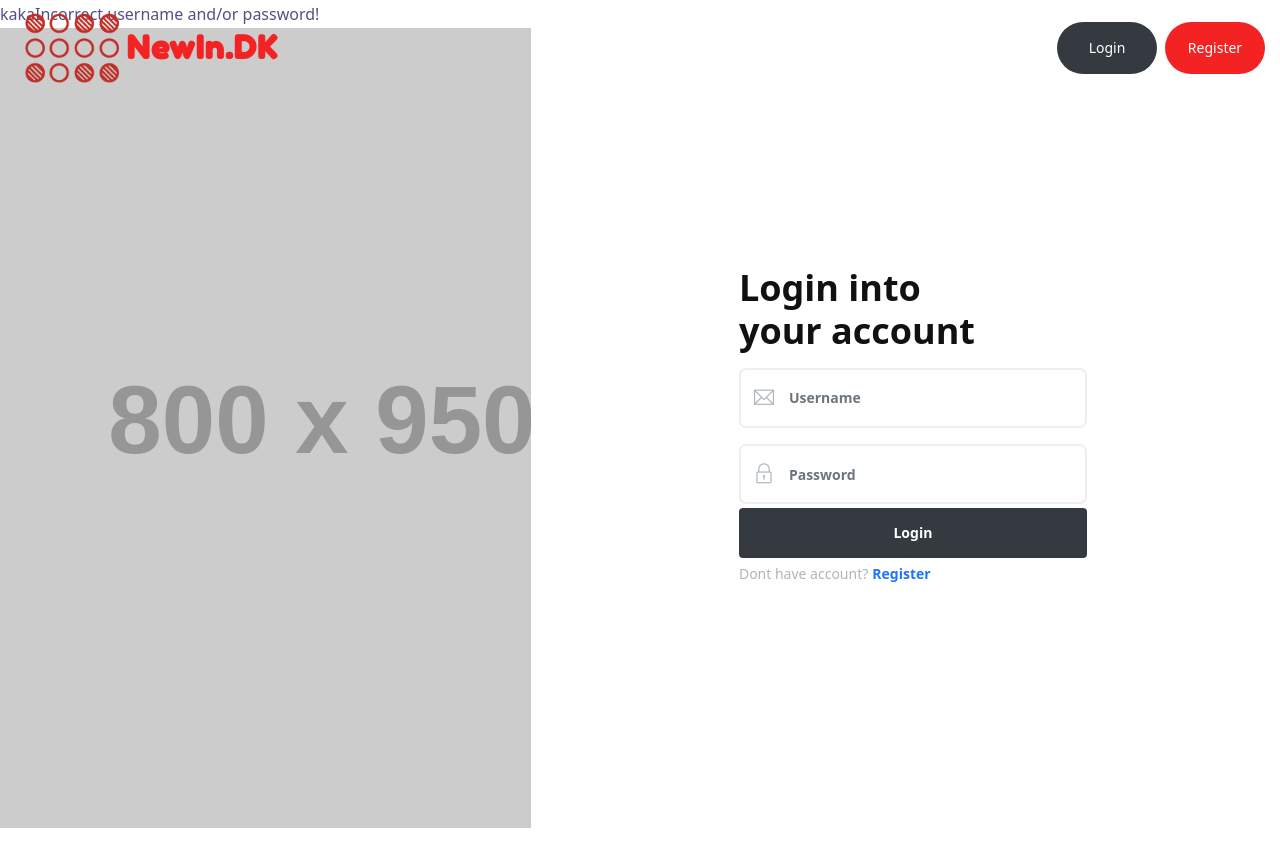
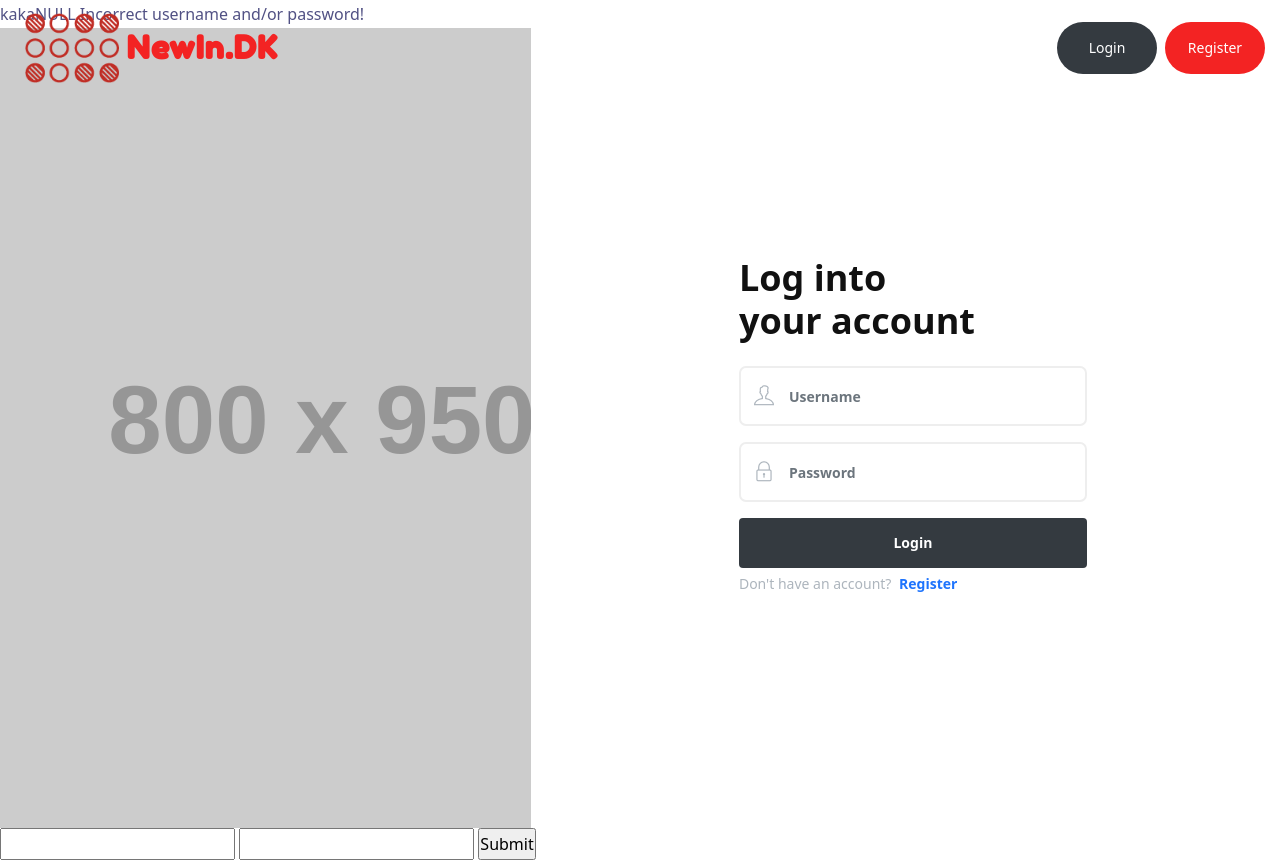
Before and after one commit to tamazs/DWP, a PHP site: page /login.php in a window 1280 px wide. Before the commit the page ends 828 px from the top, so only its background shows below. Run offline with PHP 8.4, Linux system fonts and the light colour scheme; grey boxes labelled with a size stand in for pictures from a placeholder-image service; data that the repository does not hold is empty; some libraries are stand-ins or nearby versions.

Commit message:
include orders fixed, login error tbd

```diff
--- a/default-settings.php
+++ b/default-settings.php
@@ -1,7 +1,7 @@
 <?php
 
+include_once 'config/userAuth.php';
 include_once 'inc/header.php';
-include_once 'config/userAuth.php';
 
 if($_GET['logout']){logOut();}
 
--- a/default.php
+++ b/default.php
@@ -1,7 +1,7 @@
 <?php
 session_start();
+include_once 'config/userAuth.php';
 include_once 'inc/header.php';
-include_once 'config/userAuth.php';
 
 
 ?>
--- a/login.php
+++ b/login.php
@@ -7,6 +7,7 @@ include_once 'config/conn.php';
 if ( !isset($_POST['username'], $_POST['password']) ) {
     // Could not get the data that should have been sent.
     echo 'kaka';
+    var_dump($_POST['username']);
 }
 
 if ($stmt = $conn->prepare('SELECT userID, password FROM `User` WHERE userName = ?')) {
@@ -47,31 +48,32 @@ if ($stmt = $conn->prepare('SELECT userID, password FROM `User` WHERE userName =
     <div class="col-xl-7 vh-100 align-items-center d-flex bg-white rounded-3 overflow-hidden">
         <div class="card shadow-none border-0 ms-auto me-auto login-card">
             <div class="card-body rounded-0 text-left">
-                        <h2 class="fw-700 display1-size display2-md-size mb-3">Login into <br>your account</h2>
-                        <form method="post" action="<?php echo htmlspecialchars($_SERVER['PHP_SELF']);?>">
-
+                <h2 class="fw-700 display1-size display2-md-size mb-4">Log into<br>your account</h2>
+                <form method="post" action="">
                     <div class="form-group icon-input mb-3">
-                                <i class="font-sm ti-email text-grey-500 pe-0"></i>
-                                <input name="username" type="text" class="style2-input ps-5 form-control text-grey-900 font-xsss fw-600" placeholder="Username">
+                        <input type="text" name="username" class="style2-input ps-5 form-control text-grey-900 font-xss ls-3" placeholder="Username">
+                        <i class="font-sm ti-user text-grey-500 pe-0"></i>
                     </div>
-                            <div class="form-group icon-input mb-1">
-                                <input name="password" type="Password" class="style2-input ps-5 form-control text-grey-900 font-xss ls-3" placeholder="Password">
+                    <div class="form-group icon-input mb-3">
+                        <input type="password" name="password" class="style2-input ps-5 form-control text-grey-900 font-xss ls-3" placeholder="Password">
                         <i class="font-sm ti-lock text-grey-500 pe-0"></i>
                     </div>
                     <div class="col-sm-12 p-0 text-left">
                         <input class="form-control text-center style2-input text-white fw-600 bg-dark border-0 p-0 " type="submit" value="Login">
-                                <h6 class="text-grey-500 font-xsss fw-500 mt-0 mb-0 lh-32">Dont have account?<a href="register.php" class="fw-700 ms-1">Register</a></h6>
+                        <h6 class="text-grey-500 font-xsss fw-500 mt-0 mb-0 lh-32">Don't have an account? <a href="register.php" class="fw-700 ms-1">Register</a></h6>
                     </div>
                 </form>
-
-
-                    </div>
         </div>
     </div>
 </div>
 </div>
     <script src="js/plugin.js"></script>
     <script src="js/scripts.js"></script>
+<form method="post" action="">
+    <input name="username">
+    <input name="password">
+    <input type="submit">
+</form>
 
 </body>
 
--- a/register.php
+++ b/register.php
@@ -43,7 +43,6 @@ if ($stmt = $conn->prepare('SELECT * FROM `User` WHERE userName = ?')) {
     echo 'Could not prepare statement!';
 }
 $conn->close();
-?>
 ?>
         <div class="row">
             <div class="col-xl-5 d-none d-xl-block p-0 vh-100 bg-image-cover bg-no-repeat" style="background-image: url(https://via.placeholder.com/800x950.png);"></div>
```
Also changed, not shown: inc/header_login.php (line endings or trailing spaces). Lines whose indentation alone changed are shown as unchanged.
